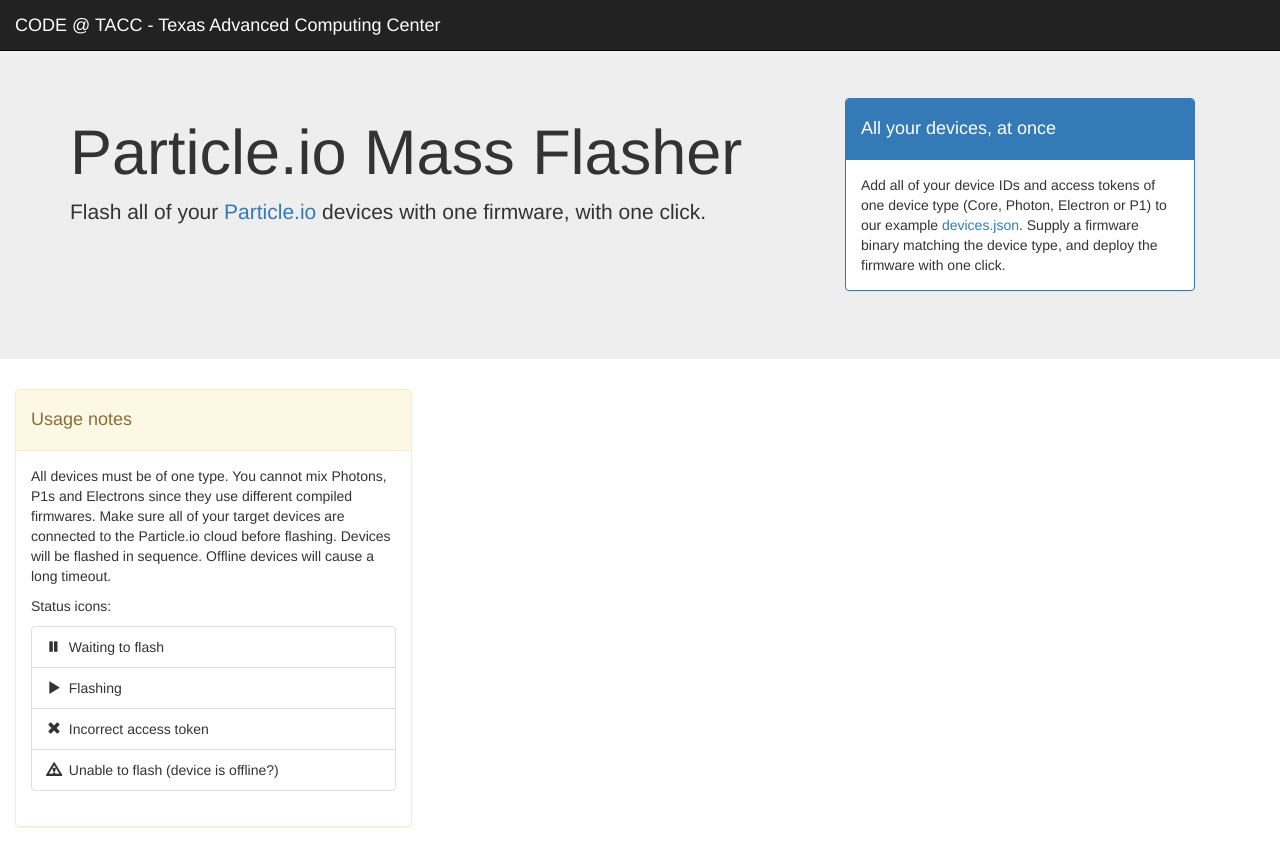
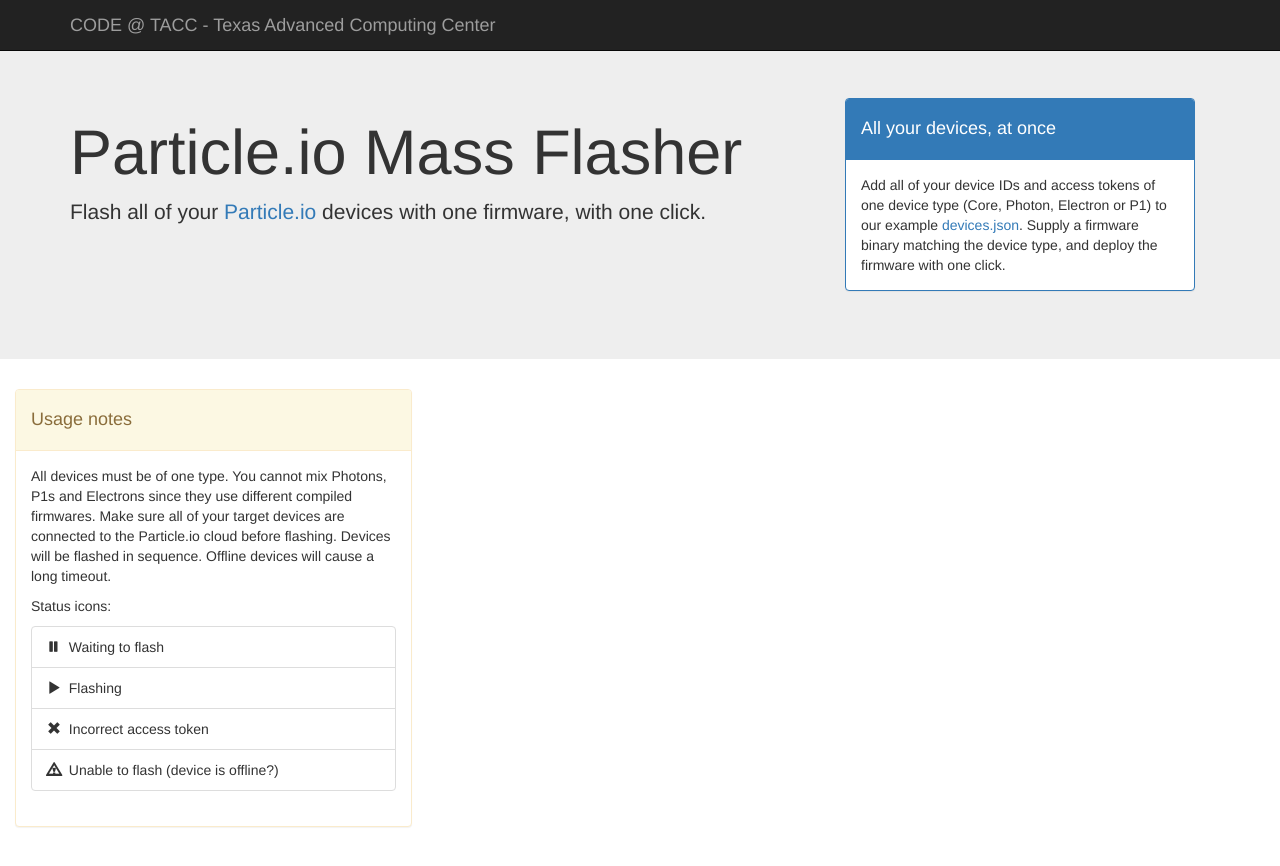
Before and after one commit to jchuahtacc/particle-mass-flash, a plain HTML site: page index.html in a window 1280 px wide. Drawn offline with Linux system fonts and the light colour scheme.

Commit message:
updated nav bar

```diff
--- a/index.html
+++ b/index.html
@@ -21,15 +21,13 @@
   </head>
   <body>
     <nav class="navbar navbar-inverse navbar-fixed-top">
-      <div class="container-fluid">
-        <!-- Brand and toggle get grouped for better mobile display -->
+      <div class="container">
         <div class="navbar-header">
-          <a class="navbar-brand" href="#">CODE @ TACC - Texas Advanced Computing Center</a>
+          <a class="navbar-brand" href="http://tacc.utexas.edu">CODE @ TACC - Texas Advanced Computing Center</a>
         </div>
-        <!-- Collect the nav links, forms, and other content for toggling -->
-        <!-- /.navbar-collapse -->
+        <div id="navbar" class="navbar-collapse collapse">
+        </div><!--/.navbar-collapse -->
       </div>
-      <!-- /.container-fluid -->
     </nav>
     <div class="jumbotron">
   <div class="container">
```
